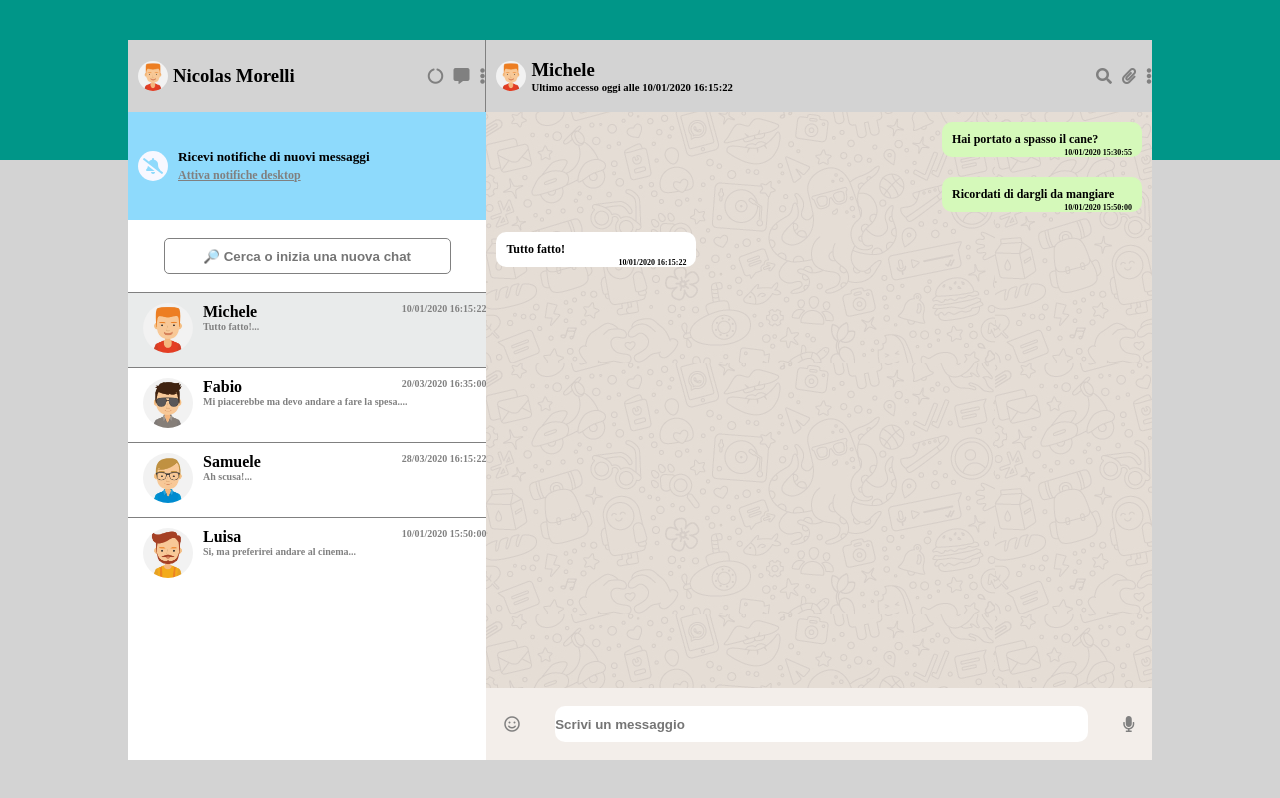
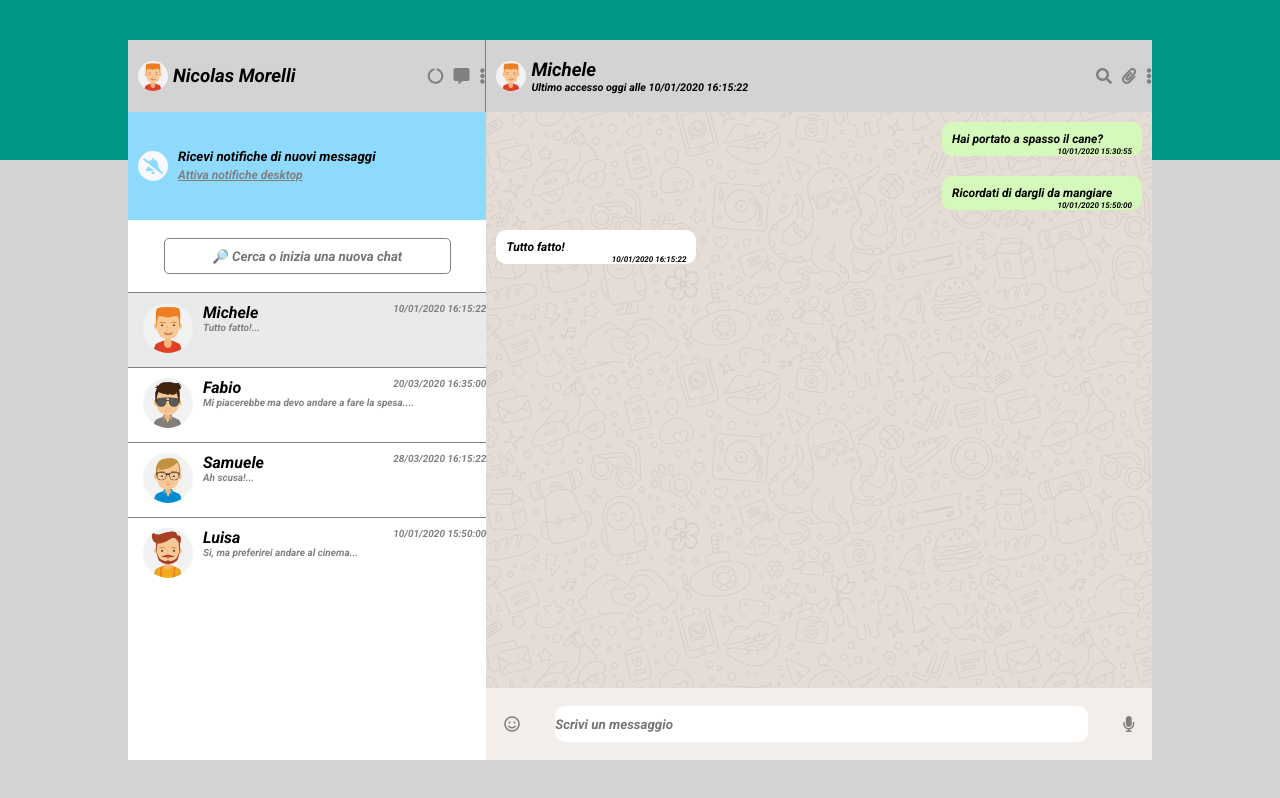
Before and after one commit to Nicolas2595/vue-boolzapp, a plain HTML site: page index.html in a window 1280 px wide. Drawn offline with nearby package versions, Linux system fonts and the light colour scheme.

Commit message:
milestone 3 e font

```diff
--- a/css/style.css
+++ b/css/style.css
@@ -2,6 +2,7 @@
     box-sizing: border-box;
     padding: 0;
     margin: 0;
+    font-family: 'Roboto', sans-serif;
     font-weight: bold;
 }
 
@@ -182,7 +183,6 @@
     display: flex;
     flex-direction: column;
     padding: 10px;
-
 }
 
 .chat_box span:first-child {
--- a/index.html
+++ b/index.html
@@ -6,6 +6,8 @@
         <meta name="viewport" content="width=device-width, initial-scale=1.0">
         <script src="https://cdn.jsdelivr.net/npm/vue@2/dist/vue.js"></script>
         <link rel="stylesheet" href="https://cdnjs.cloudflare.com/ajax/libs/font-awesome/5.15.3/css/all.min.css" referrerpolicy="no-referrer" />
+        <link rel="preconnect" href="https://fonts.gstatic.com">
+        <link href="https://fonts.googleapis.com/css2?family=Roboto:ital,wght@1,400;1,700&display=swap" rel="stylesheet">
         <style>
             /* Scrollbar */
             ::-webkit-scrollbar {
@@ -23,7 +25,7 @@
             }
 
             ::-webkit-scrollbar-thumb:hover {
-              background: #d5f9ba;
+              background: grey;
             }
             /* Fine scrollbar */
         </style>
--- a/js/script.js
+++ b/js/script.js
@@ -217,7 +217,8 @@ var app = new Vue({
         ],
         contactIndex: 0,
         newMessage: "",
-        newDate: ""
+        newDate: "",
+
     },
     mounted: function () {
         this.newDate = dayjs().format('DD/MM/YY HH:mm:ss')
@@ -258,6 +259,7 @@ var app = new Vue({
                x.getRandomAnswer();
            }, 1000);
        },
+
     }
 
 });
```
